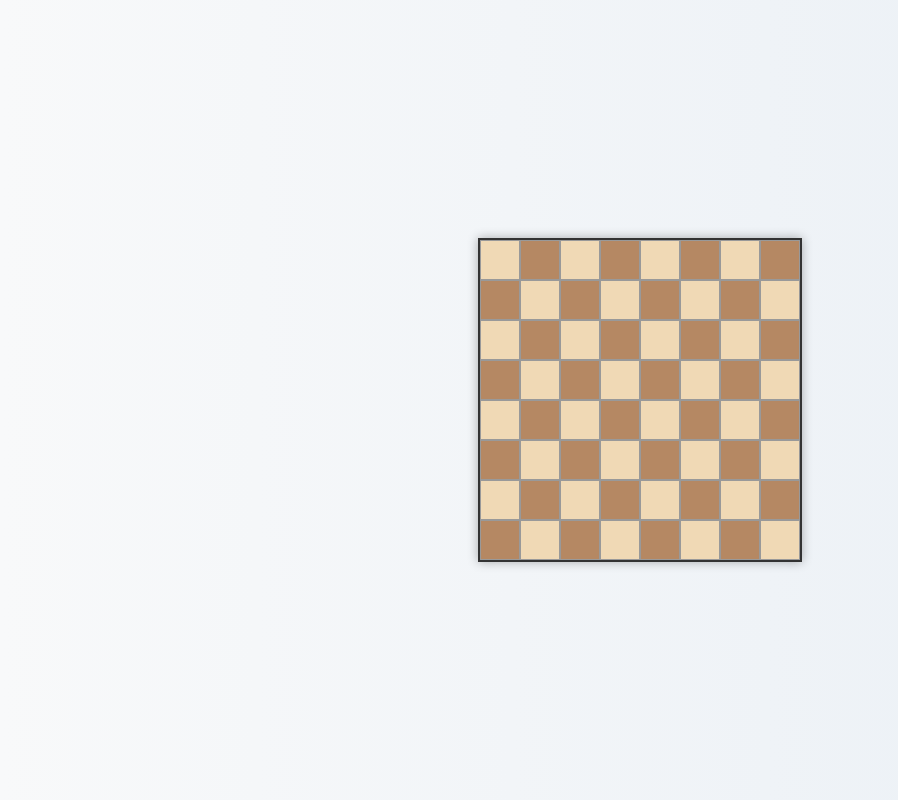
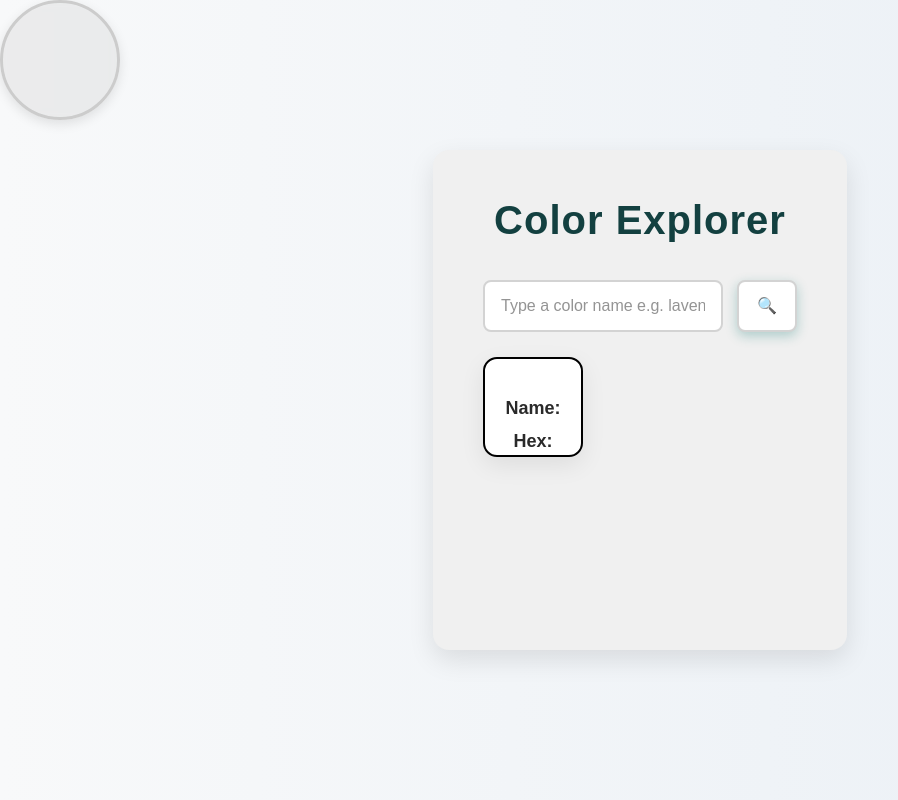
Before and after one commit to Code-With-Rohit-69/Practice-React, a React (Vite) app: page / in a window 1280 px wide. Shown: the whole page, without its empty margins (0-898 px from the left). Built offline with nearby package versions, Linux system fonts and the light colour scheme.

Commit message:
ColorExplorer

```diff
--- a/src/App.jsx
+++ b/src/App.jsx
@@ -16,9 +16,10 @@ import QueenBoard from "./components/QueenMove/QueenBoard";
 import DrawCircles from "./components/DrawCircles/DrawCircles";
 import Pagination from "./components/Pagination/Pagination";
 import PawnBoard from "./components/PawnBoard/PawnBoard";
+import ColorExplorer from "./components/ColorExplorer/ColorExplorer";
 
 const App = () => {
-  return <PawnBoard />;
+  return <ColorExplorer />;
 };
 
 export default App;
--- /dev/null
+++ b/src/components/ColorExplorer/ColorExplorer.css
@@ -0,0 +1,102 @@
+body {
+  margin: 0;
+  font-family: "Segoe UI", sans-serif;
+  user-select: none;
+  height: 100vh;
+  display: flex;
+  justify-content: center;
+  align-items: center;
+}
+
+.container {
+  max-width: 720px;
+  margin: 50px auto;
+  padding: 40px 50px;
+  background-color: #f0f0f0;
+  border-radius: 16px;
+  box-shadow: 0 10px 26px rgba(0, 0, 0, 0.1);
+  text-align: center;
+  height: 500px;
+}
+
+.container h1 {
+  font-size: 2.5rem;
+  margin-bottom: 30px;
+  color: #134040;
+  letter-spacing: 1px;
+}
+
+.input-section {
+  display: flex;
+  justify-content: center;
+  align-items: center;
+  gap: 14px;
+  margin-bottom: 25px;
+  flex-wrap: wrap;
+}
+
+.input-section input {
+  padding: 12px 16px;
+  font-size: 16px;
+  border: 2px solid lightgray;
+  border-radius: 8px;
+  width: 240px;
+  background-color: #ffffff;
+  transition: border 0.3s ease;
+}
+
+.input-section input:focus {
+  border-color: gray;
+  outline: none;
+}
+
+.input-section button {
+  padding: 12px 18px;
+  font-size: 16px;
+  background-color: white;
+  color: #ffffff;
+  border: 2px solid lightgray;
+  border-radius: 8px;
+  cursor: pointer;
+  font-weight: 600;
+  transition: all 0.3s ease;
+  box-shadow: 0 4px 12px rgba(20, 123, 116, 0.3);
+}
+
+.input-section button:hover {
+  transform: translateY(-2px);
+}
+
+.color-box {
+  background-color: #ffffff;
+  padding: 30px 20px;
+  border-radius: 14px;
+  box-shadow: 0 8px 24px rgba(0, 0, 0, 0.08);
+  margin-top: 25px;
+  transition: transform 0.3s ease;
+}
+
+.color-box:hover {
+  transform: scale(1.02);
+}
+
+.preview {
+  width: 120px;
+  height: 120px;
+  border-radius: 50%;
+  margin: 0 auto 18px;
+  border: 3px solid #ccc;
+  box-shadow: 0 4px 12px rgba(0, 0, 0, 0.1);
+}
+
+.color-box p {
+  font-size: 18px;
+  margin: 6px 0;
+}
+
+.error {
+  color: #c0392b;
+  font-weight: bold;
+  margin-top: 20px;
+  font-size: 16px;
+}
--- /dev/null
+++ b/src/components/ColorExplorer/ColorExplorer.jsx
@@ -0,0 +1,72 @@
+import React, { useState } from "react";
+import { colorNameToHex } from "./colorData";
+import "./ColorExplorer.css";
+
+const ColorExplorer = () => {
+  let [input, setInput] = useState("");
+  const [HEXColor, setHEXColor] = useState({});
+  const [error, setError] = useState(false);
+
+  const handleInputChange = (e) => {
+    setInput(e.target.value);
+  };
+
+  const handleSearchColor = () => {
+    setError(false);
+    setHEXColor("");
+
+    if (input.trim().length === 0) {
+      setError(true);
+      return;
+    }
+
+    input = input.toLowerCase();
+    const isValidName = colorNameToHex(input);
+
+    if (isValidName) {
+      setHEXColor({ name: input, hex: isValidName });
+    } else {
+      setError(true);
+      setHEXColor("");
+    }
+  };
+
+  return (
+    <div className="container">
+      <h1>Color Explorer</h1>
+      <div className="input-section">
+        <input
+          type="text"
+          data-testid="color-input"
+          placeholder="Type a color name e.g. lavender"
+          value={input}
+          onChange={handleInputChange}
+        />
+        <button data-testid="search-button" onClick={handleSearchColor}>
+          🔍
+        </button>
+      </div>
+
+      {error ? (
+        <p data-testid="error-msg">{`Sorry, I couldn't recognize that color.`}</p>
+      ) : (
+        <div className="color-box" data-testid="color-box">
+          <div
+            className="preview"
+            role="presentation"
+            data-testid="color-preview"
+            style={{ backgroundColor: !error ? HEXColor.hex : "" }}
+          ></div>
+          <p data-testid="color-name">
+            <strong>Name: {HEXColor.name}</strong>
+          </p>
+          <p data-testid="color-hex">
+            <strong>Hex: {HEXColor.hex}</strong>
+          </p>
+        </div>
+      )}
+    </div>
+  );
+};
+
+export default ColorExplorer;
--- /dev/null
+++ b/src/components/ColorExplorer/colorData.js
@@ -0,0 +1,154 @@
+const colors = {
+  aliceblue: "#f0f8ff",
+  antiquewhite: "#faebd7",
+  aqua: "#00ffff",
+  aquamarine: "#7fffd4",
+  azure: "#f0ffff",
+  beige: "#f5f5dc",
+  bisque: "#ffe4c4",
+  black: "#000000",
+  blanchedalmond: "#ffebcd",
+  blue: "#0000ff",
+  blueviolet: "#8a2be2",
+  brown: "#a52a2a",
+  burlywood: "#deb887",
+  cadetblue: "#5f9ea0",
+  chartreuse: "#7fff00",
+  chocolate: "#d2691e",
+  coral: "#ff7f50",
+  cornflowerblue: "#6495ed",
+  cornsilk: "#fff8dc",
+  crimson: "#dc143c",
+  cyan: "#00ffff",
+  darkblue: "#00008b",
+  darkcyan: "#008b8b",
+  darkgoldenrod: "#b8860b",
+  darkgray: "#a9a9a9",
+  darkgreen: "#006400",
+  darkgrey: "#a9a9a9",
+  darkkhaki: "#bdb76b",
+  darkmagenta: "#8b008b",
+  darkolivegreen: "#556b2f",
+  darkorange: "#ff8c00",
+  darkorchid: "#9932cc",
+  darkred: "#8b0000",
+  darksalmon: "#e9967a",
+  darkseagreen: "#8fbc8f",
+  darkslateblue: "#483d8b",
+  darkslategray: "#2f4f4f",
+  darkslategrey: "#2f4f4f",
+  darkturquoise: "#00ced1",
+  darkviolet: "#9400d3",
+  deeppink: "#ff1493",
+  deepskyblue: "#00bfff",
+  dimgray: "#696969",
+  dimgrey: "#696969",
+  dodgerblue: "#1e90ff",
+  firebrick: "#b22222",
+  floralwhite: "#fffaf0",
+  forestgreen: "#228b22",
+  fuchsia: "#ff00ff",
+  gainsboro: "#dcdcdc",
+  ghostwhite: "#f8f8ff",
+  gold: "#ffd700",
+  goldenrod: "#daa520",
+  gray: "#808080",
+  green: "#008000",
+  greenyellow: "#adff2f",
+  grey: "#808080",
+  honeydew: "#f0fff0",
+  hotpink: "#ff69b4",
+  indianred: "#cd5c5c",
+  indigo: "#4b0082",
+  ivory: "#fffff0",
+  khaki: "#f0e68c",
+  lavender: "#e6e6fa",
+  lavenderblush: "#fff0f5",
+  lawngreen: "#7cfc00",
+  lemonchiffon: "#fffacd",
+  lightblue: "#add8e6",
+  lightcoral: "#f08080",
+  lightcyan: "#e0ffff",
+  lightgoldenrodyellow: "#fafad2",
+  lightgray: "#d3d3d3",
+  lightgreen: "#90ee90",
+  lightgrey: "#d3d3d3",
+  lightpink: "#ffb6c1",
+  lightsalmon: "#ffa07a",
+  lightseagreen: "#20b2aa",
+  lightskyblue: "#87cefa",
+  lightslategray: "#778899",
+  lightslategrey: "#778899",
+  lightsteelblue: "#b0c4de",
+  lightyellow: "#ffffe0",
+  lime: "#00ff00",
+  limegreen: "#32cd32",
+  linen: "#faf0e6",
+  magenta: "#ff00ff",
+  maroon: "#800000",
+  mediumaquamarine: "#66cdaa",
+  mediumblue: "#0000cd",
+  mediumorchid: "#ba55d3",
+  mediumpurple: "#9370db",
+  mediumseagreen: "#3cb371",
+  mediumslateblue: "#7b68ee",
+  mediumspringgreen: "#00fa9a",
+  mediumturquoise: "#48d1cc",
+  mediumvioletred: "#c71585",
+  midnightblue: "#191970",
+  mintcream: "#f5fffa",
+  mistyrose: "#ffe4e1",
+  moccasin: "#ffe4b5",
+  navajowhite: "#ffdead",
+  navy: "#000080",
+  oldlace: "#fdf5e6",
+  olive: "#808000",
+  olivedrab: "#6b8e23",
+  orange: "#ffa500",
+  orangered: "#ff4500",
+  orchid: "#da70d6",
+  palegoldenrod: "#eee8aa",
+  palegreen: "#98fb98",
+  paleturquoise: "#afeeee",
+  palevioletred: "#db7093",
+  papayawhip: "#ffefd5",
+  peachpuff: "#ffdab9",
+  peru: "#cd853f",
+  pink: "#ffc0cb",
+  plum: "#dda0dd",
+  powderblue: "#b0e0e6",
+  purple: "#800080",
+  rebeccapurple: "#663399",
+  red: "#ff0000",
+  rosybrown: "#bc8f8f",
+  royalblue: "#4169e1",
+  saddlebrown: "#8b4513",
+  salmon: "#fa8072",
+  sandybrown: "#f4a460",
+  seagreen: "#2e8b57",
+  seashell: "#fff5ee",
+  sienna: "#a0522d",
+  silver: "#c0c0c0",
+  skyblue: "#87ceeb",
+  slateblue: "#6a5acd",
+  slategray: "#708090",
+  slategrey: "#708090",
+  snow: "#fffafa",
+  springgreen: "#00ff7f",
+  steelblue: "#4682b4",
+  tan: "#d2b48c",
+  teal: "#008080",
+  thistle: "#d8bfd8",
+  tomato: "#ff6347",
+  turquoise: "#40e0d0",
+  violet: "#ee82ee",
+  wheat: "#f5deb3",
+  white: "#ffffff",
+  whitesmoke: "#f5f5f5",
+  yellow: "#ffff00",
+  yellowgreen: "#9acd32",
+};
+
+export const colorNameToHex = (name) => {
+  return colors[name.replace(/\s+/g, "")];
+};
```
